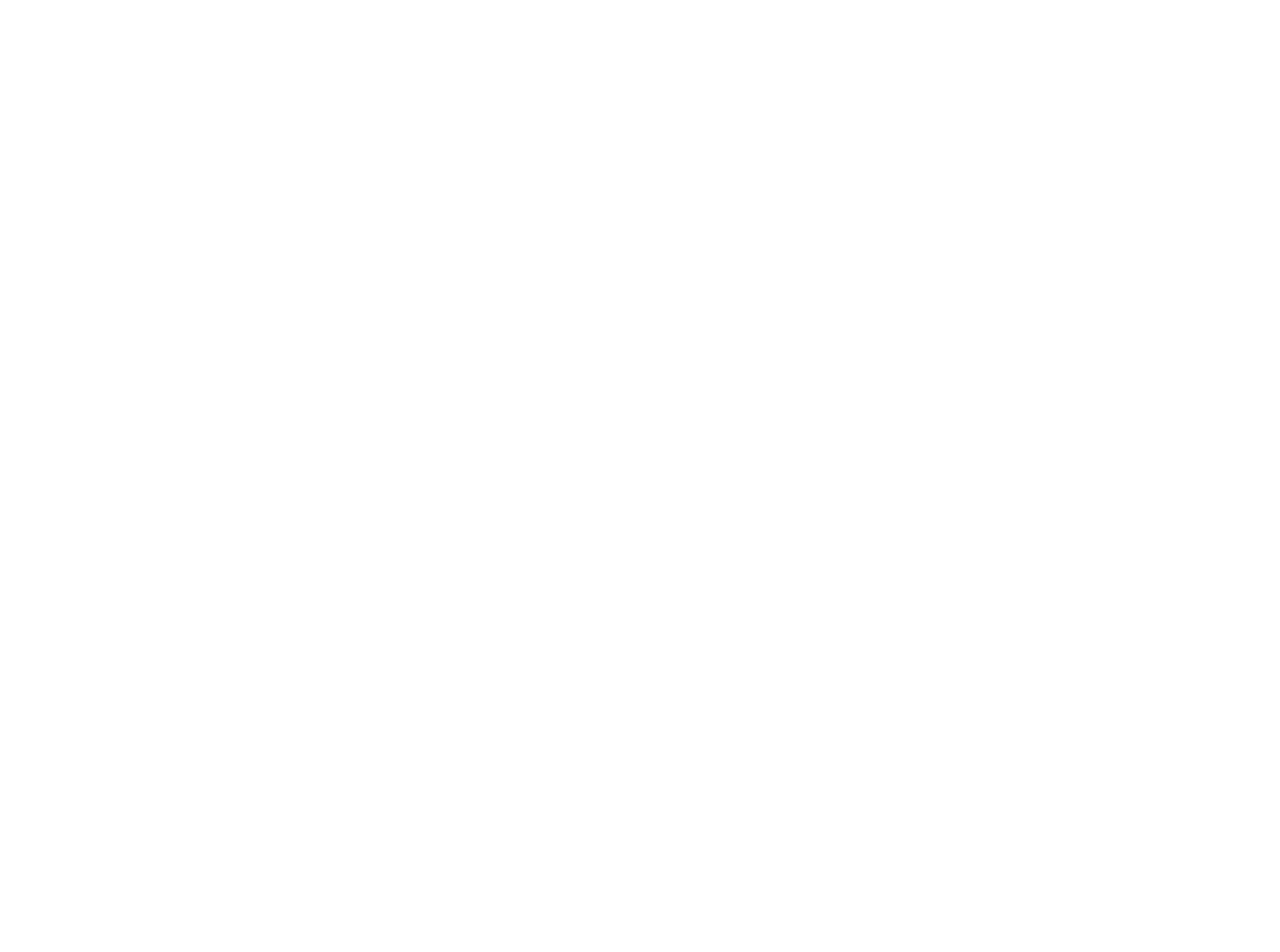
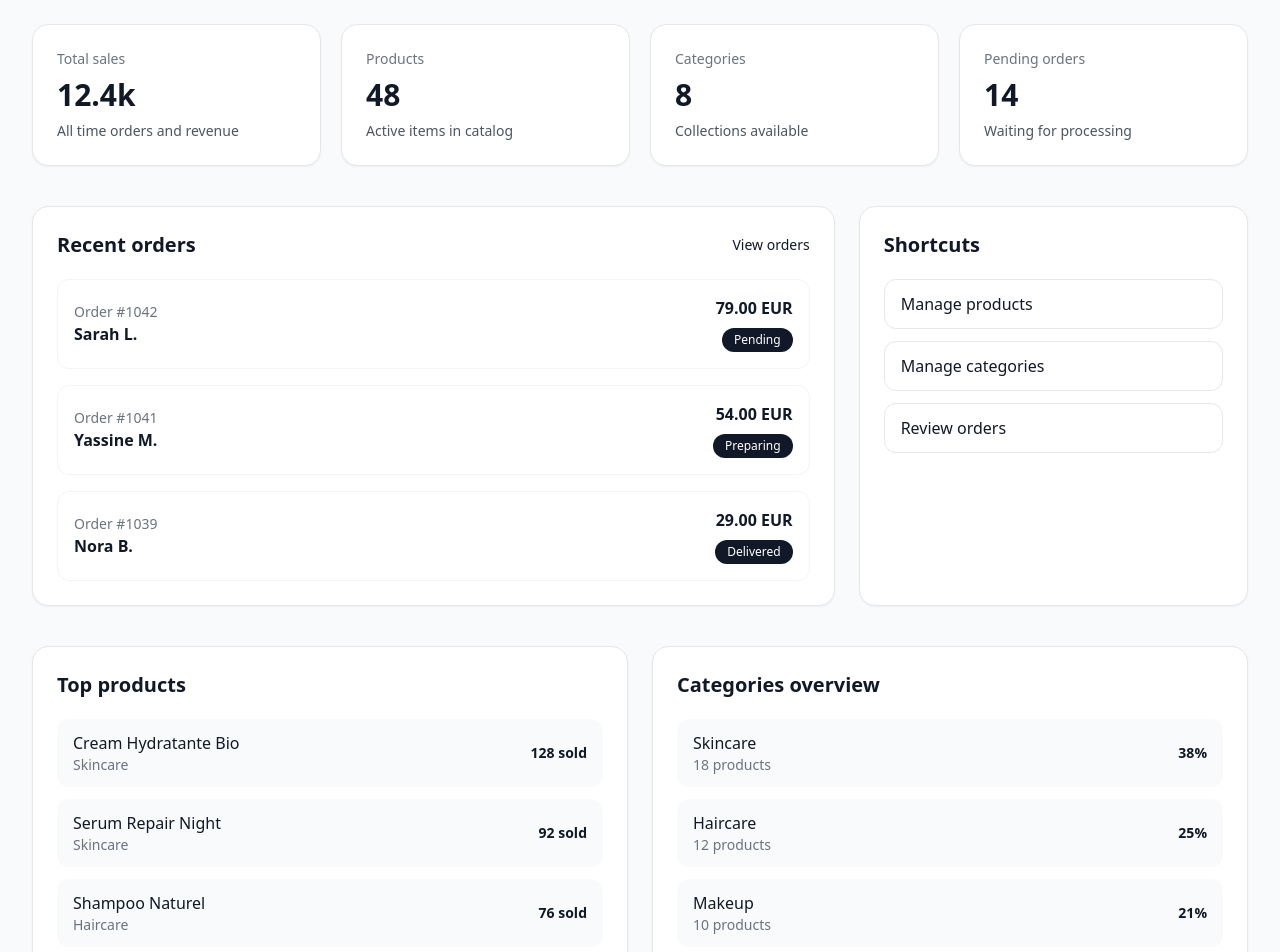
Before and after one commit to ilyas-doughmi/LaCosmetica-V2, a Nuxt app in the folder frontend/: page /dashboard in a window 1280 px wide. Before the commit this address had no page. Shown: the part 240-1192 px from the top of the page. Before the commit the page ends 800 px from the top, so only its background shows below. Built offline with nearby package versions, Linux system fonts and the light colour scheme; no server answers.

Commit message:
feat(dashboard): create admin dashboard layout with stats, orders, and categories overview

```diff
--- /dev/null
+++ b/frontend/app/pages/dashboard/index.vue
@@ -0,0 +1,122 @@
+<template>
+  <Header />
+  <div class="min-h-screen bg-gray-50 pt-24">
+    <div class="max-w-7xl mx-auto px-4 sm:px-6 lg:px-8 pb-12">
+      <div class="mb-10">
+        <p class="text-xs uppercase tracking-[0.2em] text-gray-500 mb-3">Admin panel</p>
+        <h1 class="text-4xl font-bold text-gray-900 mb-3">Dashboard</h1>
+        <p class="text-gray-600 max-w-2xl">
+          Vue simple des chiffres importants pour suivre les produits, les commandes et les categories.
+        </p>
+      </div>
+
+      <div class="grid grid-cols-1 sm:grid-cols-2 lg:grid-cols-4 gap-5 mb-10">
+        <div v-for="item in stats" :key="item.label" class="bg-white border border-gray-200 rounded-2xl p-6 shadow-sm">
+          <p class="text-sm text-gray-500 mb-2">{{ item.label }}</p>
+          <p class="text-3xl font-bold text-gray-900">{{ item.value }}</p>
+          <p class="text-sm text-gray-600 mt-2">{{ item.note }}</p>
+        </div>
+      </div>
+
+      <div class="grid grid-cols-1 lg:grid-cols-3 gap-6 mb-10">
+        <div class="lg:col-span-2 bg-white border border-gray-200 rounded-2xl p-6 shadow-sm">
+          <div class="flex items-center justify-between mb-5">
+            <h2 class="text-xl font-semibold text-gray-900">Recent orders</h2>
+            <NuxtLink to="/dashboard/orders" class="text-sm font-medium text-gray-900 hover:text-black">View orders</NuxtLink>
+          </div>
+
+          <div class="space-y-4">
+            <div v-for="order in orders" :key="order.id" class="flex items-center justify-between gap-4 rounded-xl border border-gray-100 p-4">
+              <div>
+                <p class="text-sm text-gray-500">Order #{{ order.id }}</p>
+                <p class="font-semibold text-gray-900">{{ order.client }}</p>
+              </div>
+              <div class="text-right">
+                <p class="font-semibold text-gray-900">{{ order.total }}</p>
+                <span class="inline-flex items-center px-3 py-1 rounded-full text-xs font-medium bg-gray-900 text-white mt-2">{{ order.status }}</span>
+              </div>
+            </div>
+          </div>
+        </div>
+
+        <div class="bg-white border border-gray-200 rounded-2xl p-6 shadow-sm">
+          <h2 class="text-xl font-semibold text-gray-900 mb-5">Shortcuts</h2>
+
+          <div class="space-y-3">
+            <NuxtLink to="/dashboard/products" class="block rounded-xl border border-gray-200 px-4 py-3 text-gray-900 hover:border-gray-900 transition-colors">
+              Manage products
+            </NuxtLink>
+            <NuxtLink to="/dashboard/categories" class="block rounded-xl border border-gray-200 px-4 py-3 text-gray-900 hover:border-gray-900 transition-colors">
+              Manage categories
+            </NuxtLink>
+            <NuxtLink to="/dashboard/orders" class="block rounded-xl border border-gray-200 px-4 py-3 text-gray-900 hover:border-gray-900 transition-colors">
+              Review orders
+            </NuxtLink>
+          </div>
+        </div>
+      </div>
+
+      <div class="grid grid-cols-1 lg:grid-cols-2 gap-6">
+        <div class="bg-white border border-gray-200 rounded-2xl p-6 shadow-sm">
+          <h2 class="text-xl font-semibold text-gray-900 mb-5">Top products</h2>
+          <div class="space-y-3">
+            <div v-for="product in topProducts" :key="product.name" class="flex items-center justify-between rounded-xl bg-gray-50 px-4 py-3">
+              <div>
+                <p class="font-medium text-gray-900">{{ product.name }}</p>
+                <p class="text-sm text-gray-500">{{ product.category }}</p>
+              </div>
+              <p class="text-sm font-semibold text-gray-900">{{ product.sales }} sold</p>
+            </div>
+          </div>
+        </div>
+
+        <div class="bg-white border border-gray-200 rounded-2xl p-6 shadow-sm">
+          <h2 class="text-xl font-semibold text-gray-900 mb-5">Categories overview</h2>
+          <div class="space-y-3">
+            <div v-for="category in categories" :key="category.name" class="flex items-center justify-between rounded-xl bg-gray-50 px-4 py-3">
+              <div>
+                <p class="font-medium text-gray-900">{{ category.name }}</p>
+                <p class="text-sm text-gray-500">{{ category.products }} products</p>
+              </div>
+              <p class="text-sm font-semibold text-gray-900">{{ category.share }}</p>
+            </div>
+          </div>
+        </div>
+      </div>
+    </div>
+  </div>
+</template>
+
+<script setup>
+import Header from '../../components/Header.vue'
+
+definePageMeta({
+  middleware: ['auth', 'admin']
+})
+
+const stats = [
+  { label: 'Total sales', value: '12.4k', note: 'All time orders and revenue' },
+  { label: 'Products', value: '48', note: 'Active items in catalog' },
+  { label: 'Categories', value: '8', note: 'Collections available' },
+  { label: 'Pending orders', value: '14', note: 'Waiting for processing' }
+]
+
+const orders = [
+  { id: '1042', client: 'Sarah L.', total: '79.00 EUR', status: 'Pending' },
+  { id: '1041', client: 'Yassine M.', total: '54.00 EUR', status: 'Preparing' },
+  { id: '1039', client: 'Nora B.', total: '29.00 EUR', status: 'Delivered' }
+]
+
+const topProducts = [
+  { name: 'Cream Hydratante Bio', category: 'Skincare', sales: 128 },
+  { name: 'Serum Repair Night', category: 'Skincare', sales: 92 },
+  { name: 'Shampoo Naturel', category: 'Haircare', sales: 76 }
+]
+
+const categories = [
+  { name: 'Skincare', products: 18, share: '38%' },
+  { name: 'Haircare', products: 12, share: '25%' },
+  { name: 'Makeup', products: 10, share: '21%' },
+  { name: 'Body care', products: 8, share: '16%' }
+]
+</script>
```
